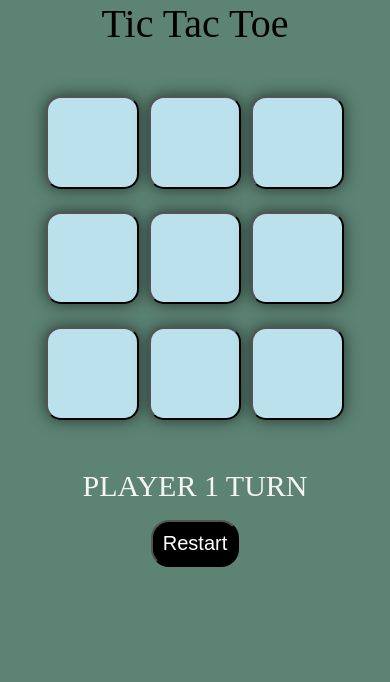
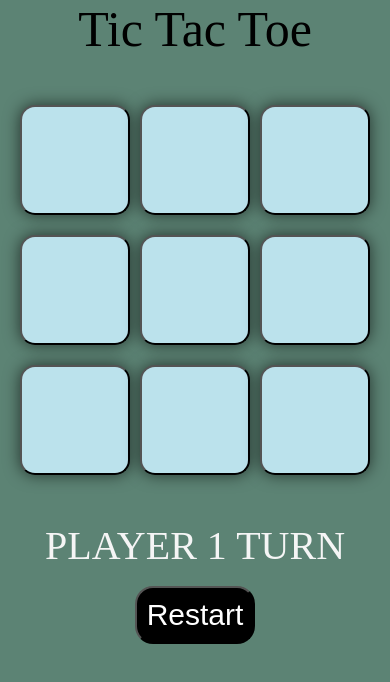
Before and after one commit to Arjung352/Tic-Tack-Toe, a plain HTML site: page Index.html in a window 390 px wide. Drawn offline with Linux system fonts and the light colour scheme.

Commit message:
Minor visual changes!

```diff
--- a/Style.css
+++ b/Style.css
@@ -82,28 +82,28 @@ p {
 }
 @media (max-width: 650px) {
   .container {
-    height: 40vh;
-    width: 40vh;
+    height: 45vh;
+    width: 45vh;
   }
   .game {
-    width: 40vh;
+    width: 45vh;
   }
   .block {
-    height: 11vh;
-    width: 11vh;
+    height: 13vh;
+    width: 13vh;
   }
   .turn {
-    font-size: 30px;
+    font-size: 40px;
     margin-top: 0%;
-    top: 45vh;
+    top: 50vh;
   }
   .restart {
-    font-size: 20px;
-    top: 47vh;
+    font-size: 30px;
+    top: 52vh;
     margin-top: 0%;
   }
   .block {
-    font-size: 45px;
+    font-size: 50px;
   }
   .win {
     height: 40vh;
@@ -112,6 +112,6 @@ p {
     /* left: auto; */
   }
   p {
-    font-size: 40px;
+    font-size: 50px;
   }
 }
```
